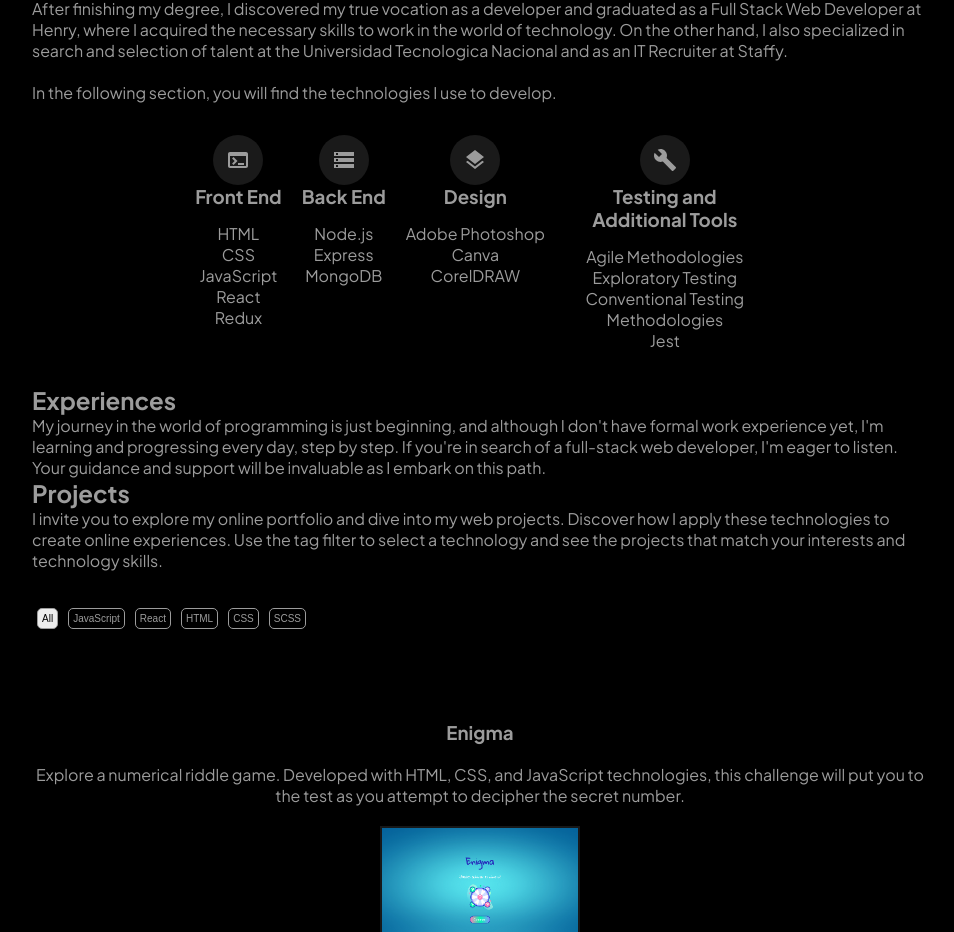
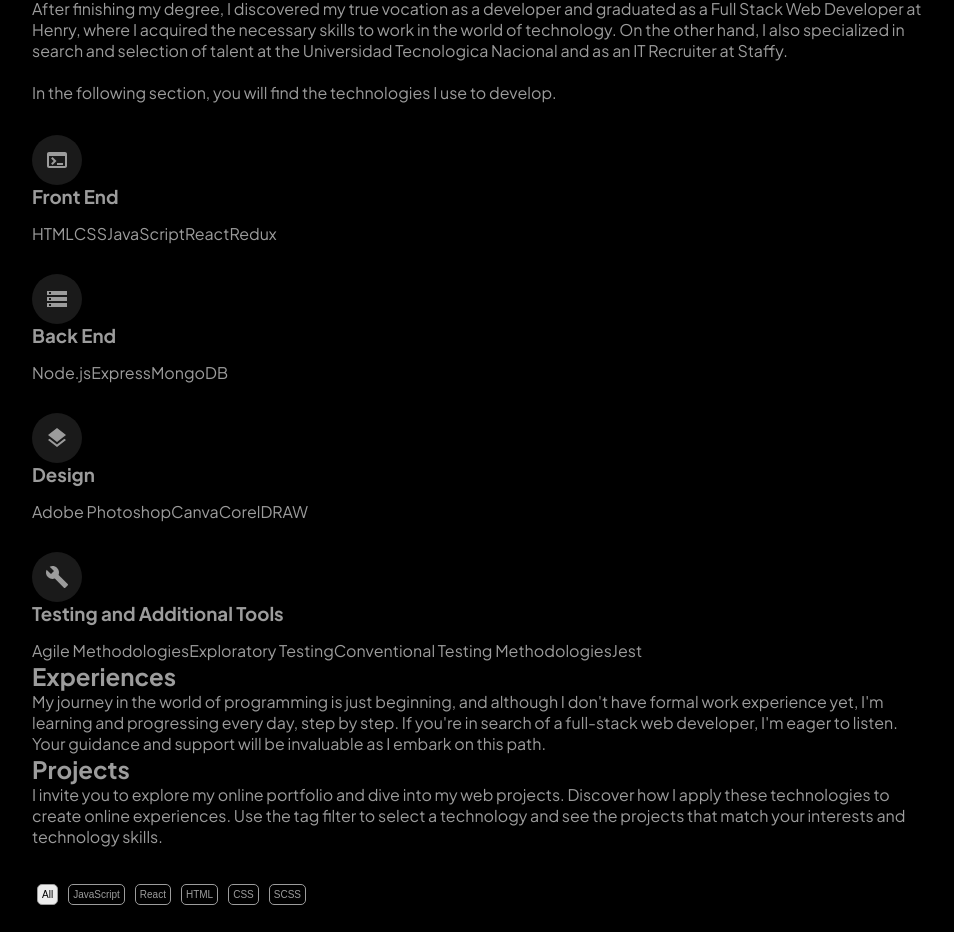
Before and after one commit to lucastamburlini/portfolio, a React (Vite) app: page / in a window 1280 px wide. Shown: the part 991-1923 px from the top of the page, without its empty margins (160-1114 px from the left). Built offline with nearby package versions, Linux system fonts and the light colour scheme.

Commit message:
Style: correción general

```diff
--- a/src/components/Skills/Skills.module.css
+++ b/src/components/Skills/Skills.module.css
@@ -1,21 +1,15 @@
 .skills {
   display: flex;
   flex-wrap: wrap;
-  justify-content: center;
-  gap: 20px;
+  width: 100%;
+  gap: 30px;
 }
 
 .skillContainer {
-  max-width: 200px;
-  height: 250px;
-  text-align: center;
+  width: 100%;
 }
 
 .skillTitle {
-  display: flex;
-  flex-direction: column;
-  align-items: center;
-  justify-content: center;
   margin-bottom: 15px;
 }
 
@@ -31,8 +25,8 @@
 
 .skillCard {
   display: flex;
-  flex-direction: column;
-  align-items: center;
+  flex-wrap: wrap;
+  width: 100%;
 }
 
 @media (max-width: 768px) {
```
